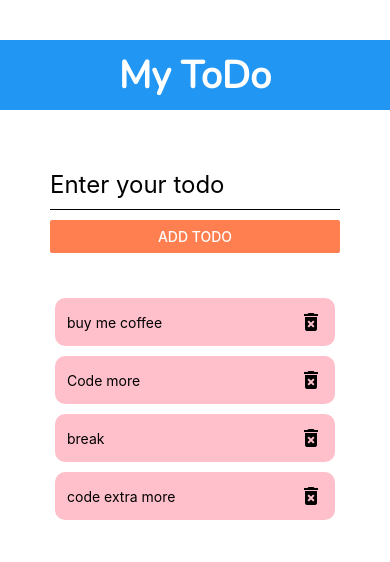
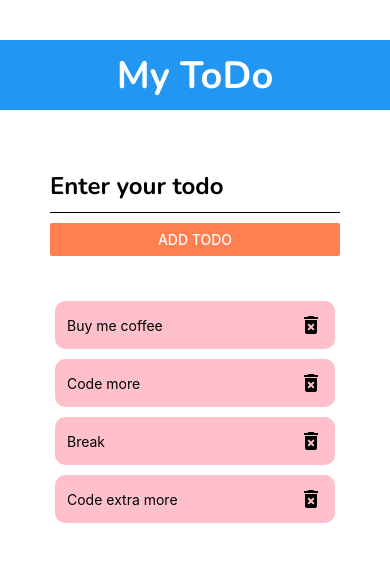
Before and after one commit to Ciamuthama/firstapp, a React Native app: screen / in a window 390 px wide. Shown: the top 562 px of the page. Built offline with nearby package versions, Linux system fonts and the light colour scheme.

Commit message:
Adding custom font in todo app

```diff
--- a/App.js
+++ b/App.js
@@ -8,18 +8,18 @@ import Sandbox from './components/Sandbox';
 
 export default function App() {
   const [todo, setTodo] = useState([
-    { text: 'buy me coffee', key: '1' },
+    { text: 'Buy me coffee', key: '1' },
     {text:'Code more', key: '2'},
-    { text: 'break', key:'3' },
-    {text:'code extra more', key: '4'},
+    { text: 'Break', key:'3' },
+    {text:'Code extra more', key: '4'},
   ])
 
   const [fontLoad, setFontLoad] = useState(false)
 
     const getFonts = async () => {
       await Font.loadAsync({
-        NunitoBold : require('./assets/fonts/Nunito-Bold.ttf'),
-        NunitoRegular:require ('./assets/fonts/Nunito-Regular.ttf')
+      "NunitoBold": require('./assets/fonts/Nunito-Bold.ttf'),
+        "NunitoRegular":require ('./assets/fonts/Nunito-Regular.ttf')
       })
       setFontLoad(true);
   }
@@ -74,6 +74,7 @@ const styles = StyleSheet.create({
     flex: 1,
     backgroundColor: '#fff',
     paddingTop: 40,
+    fontFamily: "NunitoBold",
     // alignItems: 'center',
     // justifyContent: 'center',
   },
@@ -87,12 +88,11 @@ const styles = StyleSheet.create({
     padding: 10,
     fontSize: 24,
     margin: 20,
-    fontFamily: 'NunitoBold',
     //borderWidth: .8,
     //borderColor: '#ccc ',
     //borderRadius: 10,
     width: "100%",
     alignSelf: "center",
-
+    fontFamily:"NunitoRegular"
   }
 });
--- a/components/TodoForm.js
+++ b/components/TodoForm.js
@@ -12,7 +12,7 @@ export default function TodoForm({onSubmit}) {
                 value={text}
                 onChangeText={(value) => setText(value)}
             />
-            <Button onPress={()=> onSubmit(text)} title='add todo' color="coral"/>
+            <Button  onPress={()=> onSubmit(text)} title='add todo' color="coral"/>
         </View>
     )
 }
@@ -20,7 +20,8 @@ const styles = StyleSheet.create({
     container: {
         justifyContent: 'center',
         alignItems: 'stretch',
-        margin:10
+        margin: 10,
+        fontFamily:'NunitoBold'
     },
 
     input: {
@@ -29,6 +30,7 @@ const styles = StyleSheet.create({
         color: 'black',
         borderBottomWidth: 0.7,
         borderBottomColor: 'black',
-        marginBottom:10
+        marginBottom: 10,
+        fontFamily:'NunitoBold'
     }
 })
--- a/components/header.js
+++ b/components/header.js
@@ -20,9 +20,8 @@ const styles = StyleSheet.create({
     header: {
         color: 'white',
         fontSize: 38,
-        fontWeight: 'bold',
         textAlign: 'center',
-        fontFamily:'NunitoRegular'
+        fontFamily:"NunitoBold"
 
     }
 })
```
